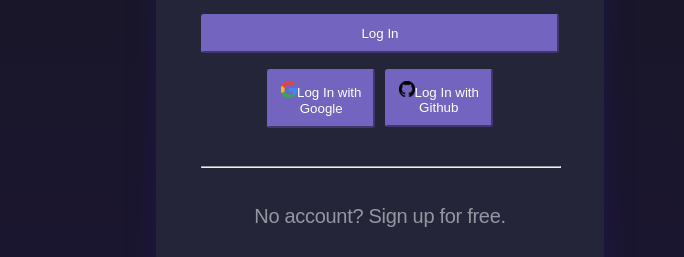
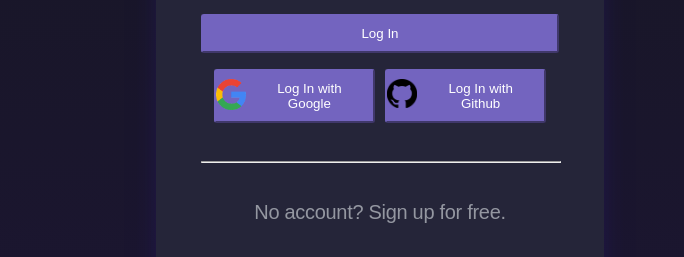
Before and after one commit to dumax315/Zenkyo, a website built with Vite: page login.html in a window 1280 px wide. Shown: the part 435-692 px from the top of the page, 596-1280 px from the left. Built offline with nearby package versions, Linux system fonts and the light colour scheme; a web font is replaced by a local one.

Commit message:
added brandlogos to signup

```diff
--- a/login.css
+++ b/login.css
@@ -146,9 +146,11 @@ nav a {
     text-align: center;
     padding: 10px;
     gap: 10px;
-    width: 30%;
+    width: 45%;
     height: 10%;
+    min-height:50px;
     color: white;
+    padding-left:40px;
 }
 
 hr {
@@ -186,6 +188,17 @@ border-radius: 5px;
   background: #1C1C39;
 
 }
+.brandlogo {
+
+  position: absolute;
+  left: 0;
+  width: 30px;
+  top: 8px;
+}
+.btn{
+  padding-left:40px;
+  position:relative;
+}
 @media screen and (max-width: 650px) {
   .threeContainter {
     display: none;
--- a/login.html
+++ b/login.html
@@ -74,8 +74,8 @@
 
                     <br>
                     <div class="alt-login">
-                        <button class="btn" id="logInWithGoogle"> <img class="logo" src="/images/google.png">Log In with Google</button>
-                        <button class="btn" id="logInWithGithub"><img class="logo" src="/images/github.png">Log In with Github</button>
+                        <button class="btn" id="logInWithGoogle"> <img class="brandlogo" src="/images/google.png">Log In with Google</button>
+                        <button class="btn" id="logInWithGithub"><img class="brandlogo" src="/images/github.png">Log In with Github</button>
 
                     </div>
 
```
Also changed, not shown: signup.html (+3 -2 lines).
